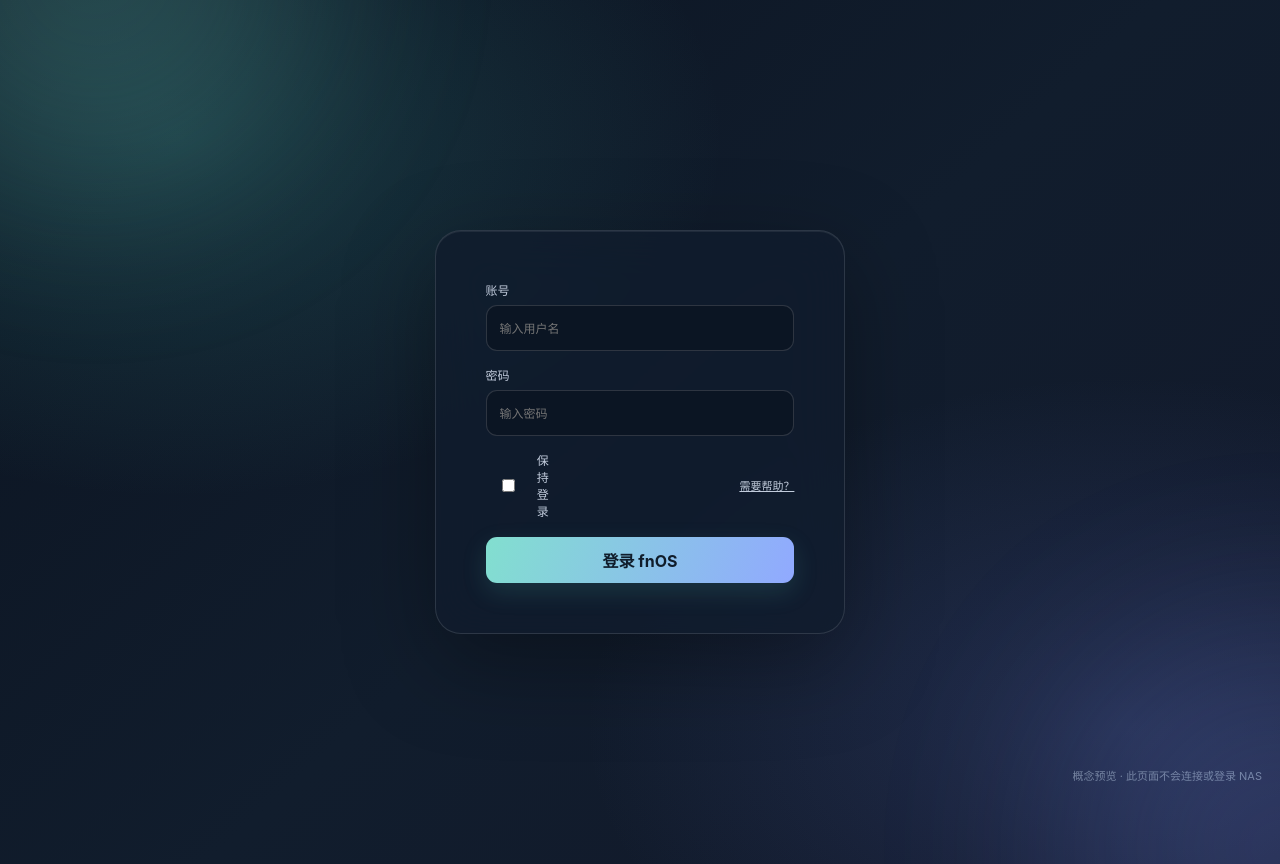
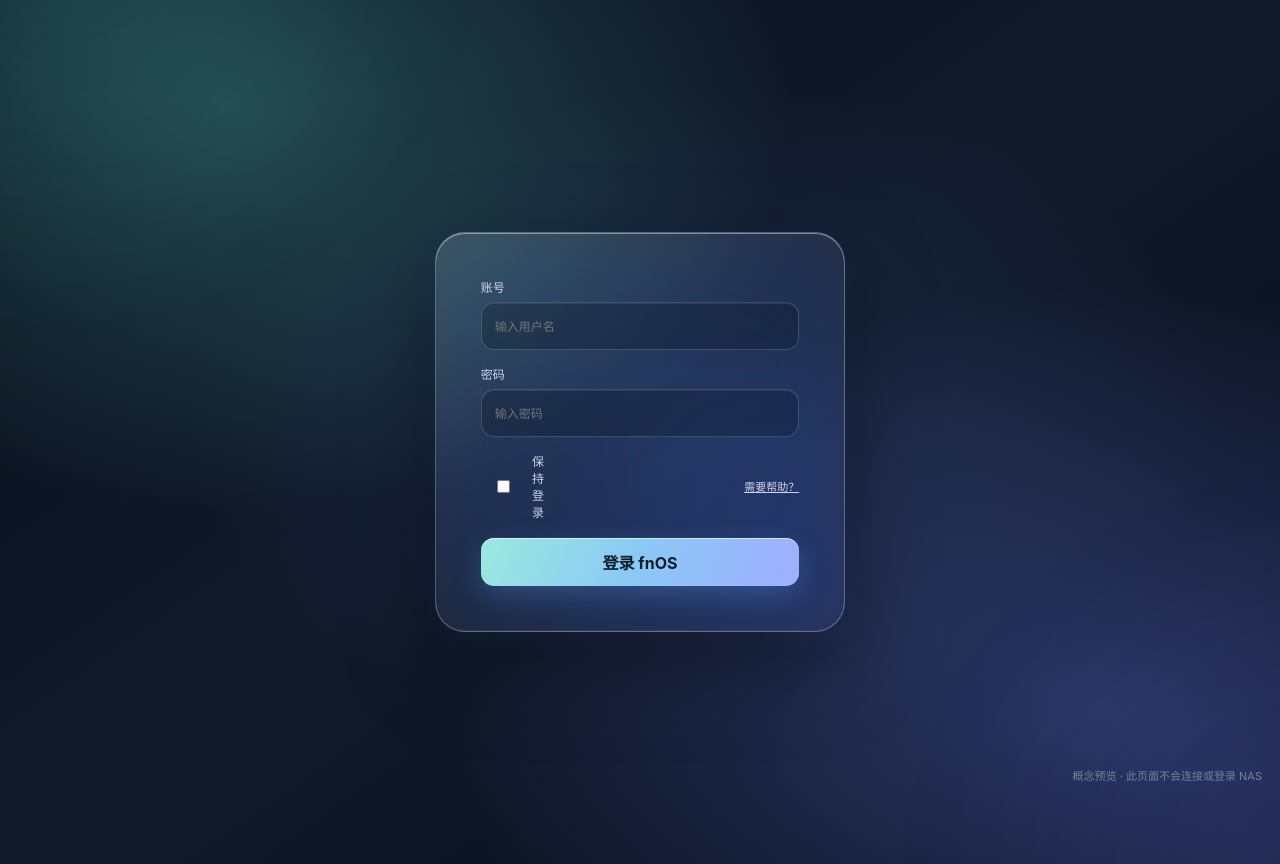
Before and after one commit to Nyakooo/oh-my-fn-theme, a browser extension: page preview.html in a window 1280 px wide. Drawn offline with Linux system fonts and the light colour scheme.

Commit message:
feat: refresh login theme with liquid glass styling

```diff
--- a/preview.html
+++ b/preview.html
@@ -17,7 +17,7 @@
       .demo-options { display: flex; align-items: center; justify-content: space-between; color: #9fadc0; font-size: 11px; }
       .demo-options label { display: flex; align-items: center; gap: 7px; }
       .demo-options input { accent-color: #82dfcf; }
-      .demo-fields button { margin-top: 3px; }
+      .demo-fields button { width: 100%; margin-top: 3px; }
       .preview-note { position: fixed; right: 18px; bottom: 16px; color: #76849a; font: 11px/1.5 Inter, "Segoe UI", sans-serif; }
     </style>
   </head>
--- a/theme.css
+++ b/theme.css
@@ -8,9 +8,10 @@ html.omf-login-page body {
   min-height: 100vh !important;
   overflow-x: hidden !important;
   background:
-    radial-gradient(ellipse at 14% 16%, rgb(62 166 157 / 24%), transparent 35%),
-    radial-gradient(ellipse at 88% 84%, rgb(89 109 190 / 24%), transparent 34%),
-    linear-gradient(138deg, #0b1320 0%, #111d2d 52%, #12182a 100%) !important;
+    radial-gradient(ellipse at 18% 12%, rgb(103 230 216 / 27%), transparent 38%),
+    radial-gradient(ellipse at 86% 82%, rgb(113 135 255 / 31%), transparent 42%),
+    radial-gradient(ellipse at 55% 48%, rgb(73 103 170 / 20%), transparent 52%),
+    linear-gradient(145deg, #080d18 0%, #111a2b 48%, #080e1b 100%) !important;
   color: #f4f7fc !important;
   font-family: Inter, "SF Pro Display", "Segoe UI", "PingFang SC", sans-serif !important;
 }
@@ -24,39 +25,44 @@ html.omf-login-page body::before,
 html.omf-login-page body::after {
   position: fixed;
   z-index: 0;
-  width: 28rem;
-  height: 28rem;
+  width: min(38rem, 78vw);
+  height: min(38rem, 78vw);
   border-radius: 50%;
   content: "";
   pointer-events: none;
-  filter: blur(100px);
-  opacity: 0.18;
+  filter: blur(115px);
+  opacity: 0.24;
 }
 
 html.omf-login-page body::before {
-  top: -16rem;
-  left: -8rem;
-  background: #82dfcf;
+  top: -24rem;
+  left: -15rem;
+  background: radial-gradient(circle, rgb(86 231 216 / 80%), rgb(65 181 198 / 32%) 46%, transparent 72%);
 }
 
 html.omf-login-page body::after {
-  right: -14rem;
-  bottom: -17rem;
-  background: #7b91f4;
+  right: -22rem;
+  bottom: -25rem;
+  background: radial-gradient(circle, rgb(122 139 255 / 88%), rgb(98 94 207 / 35%) 48%, transparent 72%);
 }
 
 html.omf-login-page .omf-login-panel {
   position: relative !important;
   z-index: 1 !important;
+  isolation: isolate !important;
   box-sizing: border-box !important;
-  padding: clamp(2rem, 5vw, 3.1rem) !important;
-  border: 1px solid rgb(255 255 255 / 12%) !important;
-  border-radius: 26px !important;
-  background: rgb(17 28 44 / 80%) !important;
-  box-shadow: 0 28px 90px rgb(0 0 0 / 34%), inset 0 1px rgb(255 255 255 / 7%) !important;
+  padding: clamp(2rem, 5vw, 2.8rem) !important;
+  border: 1px solid rgb(255 255 255 / 25%) !important;
+  border-radius: 30px !important;
+  background: linear-gradient(145deg, rgb(255 255 255 / 16%), rgb(255 255 255 / 7%) 42%, rgb(255 255 255 / 4%)) !important;
+  box-shadow:
+    0 32px 90px rgb(0 0 0 / 42%),
+    0 8px 28px rgb(53 89 151 / 15%),
+    inset 0 1px rgb(255 255 255 / 42%),
+    inset 0 -1px rgb(255 255 255 / 6%) !important;
   color: #f4f7fc !important;
-  backdrop-filter: blur(25px) saturate(125%) !important;
-  -webkit-backdrop-filter: blur(25px) saturate(125%) !important;
+  backdrop-filter: blur(34px) saturate(165%) !important;
+  -webkit-backdrop-filter: blur(34px) saturate(165%) !important;
 }
 
 html.omf-login-page .omf-login-panel > img,
@@ -66,43 +72,59 @@ html.omf-login-page .omf-login-panel > p.mt-5.select-none {
 
 html.omf-login-page .omf-login-panel input:not([type="checkbox"]):not([type="radio"]) {
   box-sizing: border-box !important;
-  min-height: 46px !important;
-  border: 1px solid rgb(255 255 255 / 14%) !important;
-  border-radius: 11px !important;
-  background: rgb(7 14 25 / 45%) !important;
+  min-height: 48px !important;
+  border: 1px solid rgb(255 255 255 / 17%) !important;
+  border-radius: 13px !important;
+  background: rgb(5 12 24 / 24%) !important;
   color: #f7f9ff !important;
   font: inherit !important;
+  box-shadow: inset 0 1px rgb(255 255 255 / 7%) !important;
 }
 
 html.omf-login-page .omf-login-panel input:not([type="checkbox"]):not([type="radio"]):focus {
-  border-color: #82dfcf !important;
-  outline: 3px solid rgb(130 223 207 / 22%) !important;
+  border-color: rgb(182 236 255 / 76%) !important;
+  outline: 3px solid rgb(139 210 255 / 22%) !important;
+  box-shadow: inset 0 1px rgb(255 255 255 / 12%), 0 0 22px rgb(113 191 255 / 16%) !important;
 }
 
 html.omf-login-page .omf-login-panel button[type="submit"],
 html.omf-login-page .omf-login-panel input[type="submit"] {
-  min-height: 46px !important;
+  min-height: 48px !important;
   border: 0 !important;
-  border-radius: 11px !important;
-  background: linear-gradient(110deg, #82dfcf, #91a9ff) !important;
+  border-radius: 13px !important;
+  background: linear-gradient(112deg, #9be9df 0%, #8acaf4 48%, #9faeff 100%) !important;
   color: #101d2b !important;
   font: inherit !important;
   font-weight: 700 !important;
-  box-shadow: 0 9px 24px rgb(70 153 151 / 20%) !important;
+  box-shadow: 0 10px 28px rgb(94 165 242 / 26%), inset 0 1px rgb(255 255 255 / 62%) !important;
   cursor: pointer !important;
+  transition: filter 180ms ease, transform 180ms ease, box-shadow 180ms ease !important;
+}
+
+html.omf-login-page .omf-login-panel button[type="submit"]:hover,
+html.omf-login-page .omf-login-panel input[type="submit"]:hover {
+  filter: brightness(1.06) saturate(1.06) !important;
+  transform: translateY(-1px) !important;
+  box-shadow: 0 14px 32px rgb(94 165 242 / 32%), inset 0 1px rgb(255 255 255 / 68%) !important;
 }
 
 html.omf-login-page .omf-login-panel label,
 html.omf-login-page .omf-login-panel a {
-  color: #c2ccdc !important;
+  color: rgb(238 244 255 / 84%) !important;
+}
+
+@supports not ((backdrop-filter: blur(1px)) or (-webkit-backdrop-filter: blur(1px))) {
+  html.omf-login-page .omf-login-panel {
+    background: rgb(20 30 49 / 94%) !important;
+  }
 }
 
 @media (max-width: 600px) {
   html.omf-login-page .omf-login-panel {
     width: min(100% - 1.5rem, 28rem) !important;
     margin: 0.75rem auto !important;
-    padding: 1.65rem !important;
-    border-radius: 21px !important;
+    padding: 1.4rem !important;
+    border-radius: 25px !important;
   }
 }
 
```
Also changed, not shown: README.md, manifest.json.
